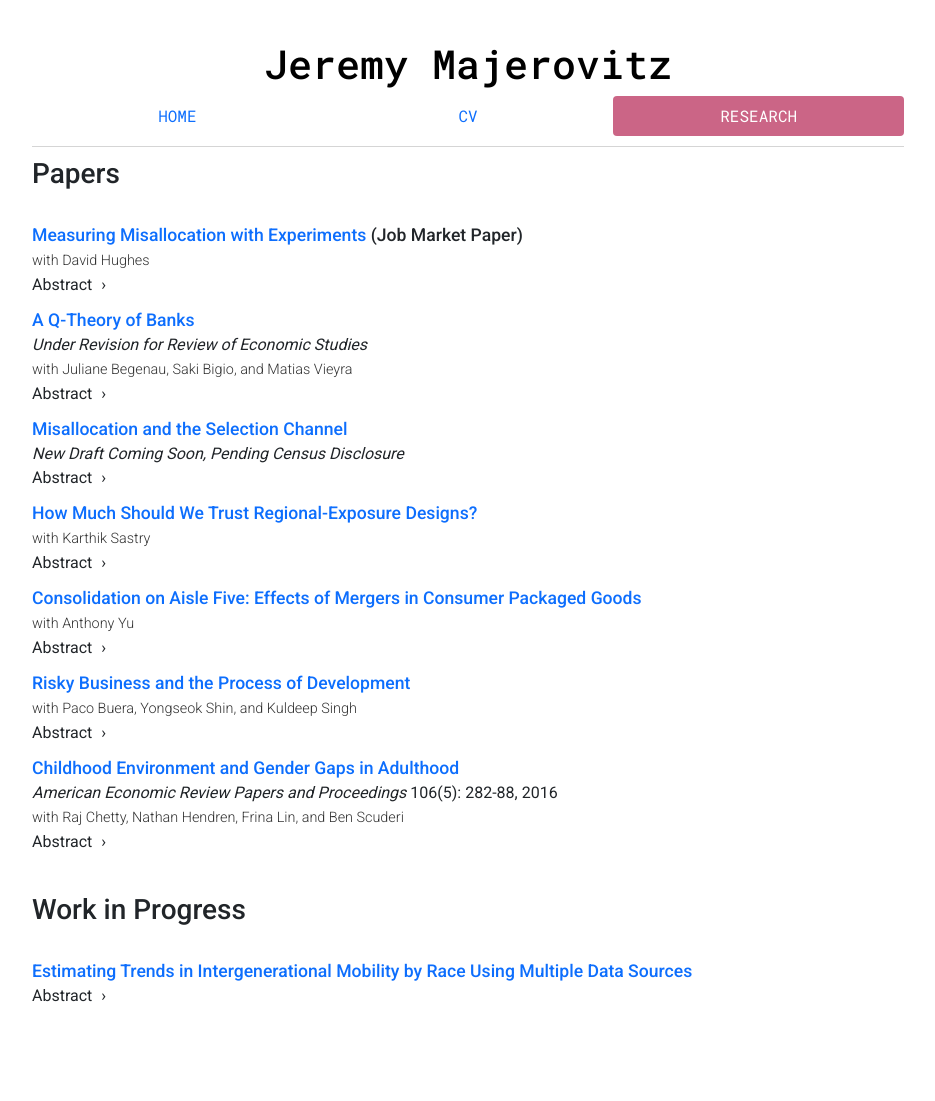
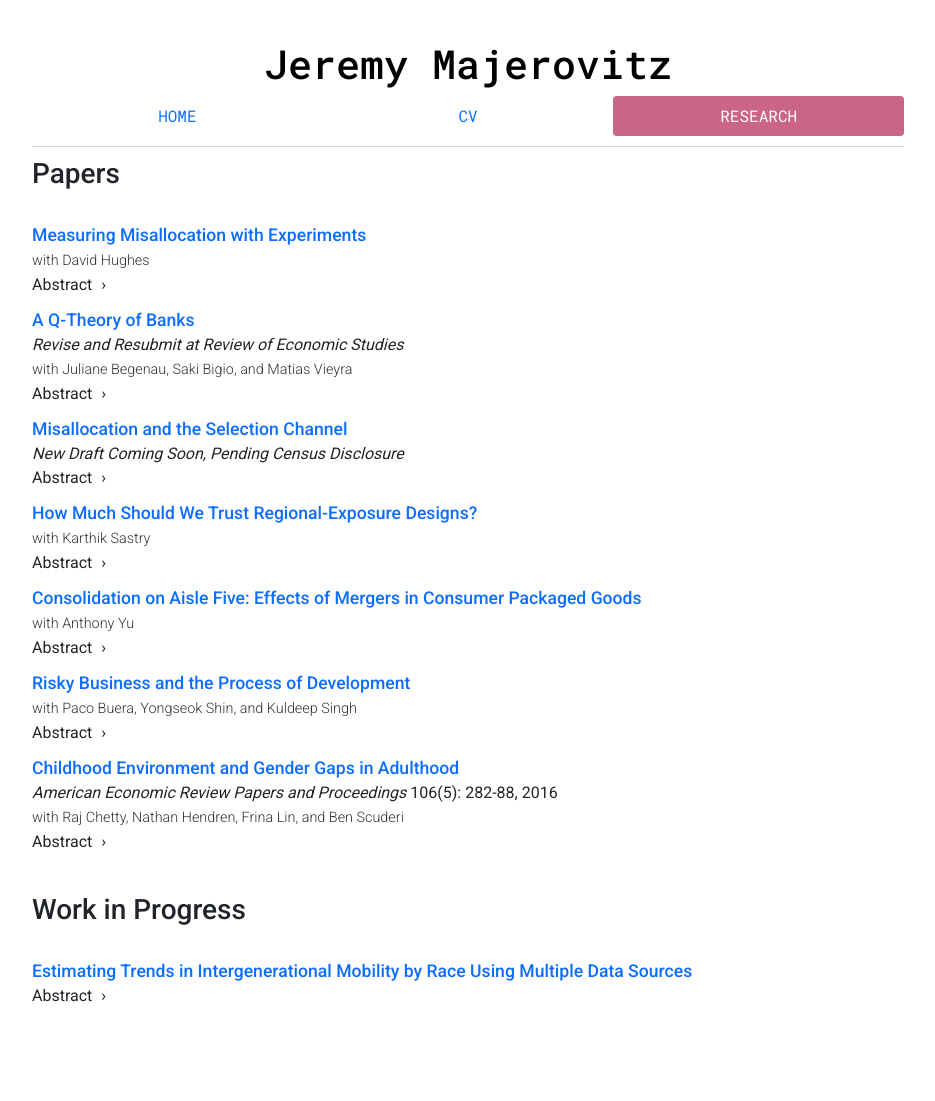
Before and after one commit to jmajic/jmajic.github.io, a Jekyll site: the page built from research/index.html, in a window 1280 px wide. Shown: the whole page, without its empty margins (172-1107 px from the left). Built offline with Jekyll 4.4.1, drawn with Linux system fonts in a browser that asks for light colours; some of the changed lines change nothing that is shown.

Commit message:
Update Q Theory of Banks Paper and Abstract

```diff
--- a/research/index.html
+++ b/research/index.html
@@ -15,7 +15,7 @@
 <br>
 
 <div class="researchpaper">
-<h5><a href="Majerovitz_JMP.pdf">Measuring Misallocation with Experiments</a> (Job Market Paper)</h5>
+<h5><a href="Majerovitz_JMP.pdf">Measuring Misallocation with Experiments</a></h5>
 <p><span class="coauthor">with David Hughes</span></p>
 <details>
 <summary>Abstract</summary>
@@ -26,13 +26,13 @@
 </div>
 
 <div class="researchpaper">
-<h5><a href="BankQTheory_April2023.pdf">A Q-Theory of Banks</a></h5>
-<p><em>Under Revision for Review of Economic Studies</em></p>
+<h5><a href="BankQTheory_PaperMain.pdf">A Q-Theory of Banks</a></h5>
+<p><em>Revise and Resubmit at Review of Economic Studies</em></p>
 <p><span class="coauthor">with Juliane Begenau, Saki Bigio, and Matias Vieyra</span></p>
 <details>
 <summary>Abstract</summary>
 <abstract>
-We propose a dynamic bank theory with a delayed loss recognition mechanism and a regulatory capital constraint at its core. The estimated model matches four facts about banks' Tobin's Q that summarize bank leverage dynamics. (1) Book and market equity values diverge, especially during crises; (2) Tobin's Q predicts future bank profitability; (3) neither book nor market leverage constraints are binding for most banks; (4) bank leverage and Tobin's Q are mean reverting but highly persistent. We examine a counterfactual experiment where different accounting rules produce a novel policy tradeoff.
+We introduce a dynamic bank theory featuring delayed loss recognition and a regulatory capital constraint, aiming to match the bank leverage dynamics captured by Tobin’s Q. We start from four facts: (1) book and market equity values diverge, especially during crises; (2) Tobin’s Q predicts future bank profitability; (3) neither book nor market leverage constraints are strictly binding for most banks; and (4) bank leverage and Tobin’s Q are mean reverting but highly persistent. We demonstrate that delayed loss accounting rules interact with bank capital requirements, introducing a tradeoff between loan growth and financial fragility. Our welfare analysis implies that accounting rules and capital regulation should optimally be set jointly. This paper emphasizes the need to reconcile regulatory dependence on book values with the market’s emphasis on fundamental values to enhance understanding of banking dynamics and improve regulatory design.
 </abstract>
 </details>
 </div>
```
